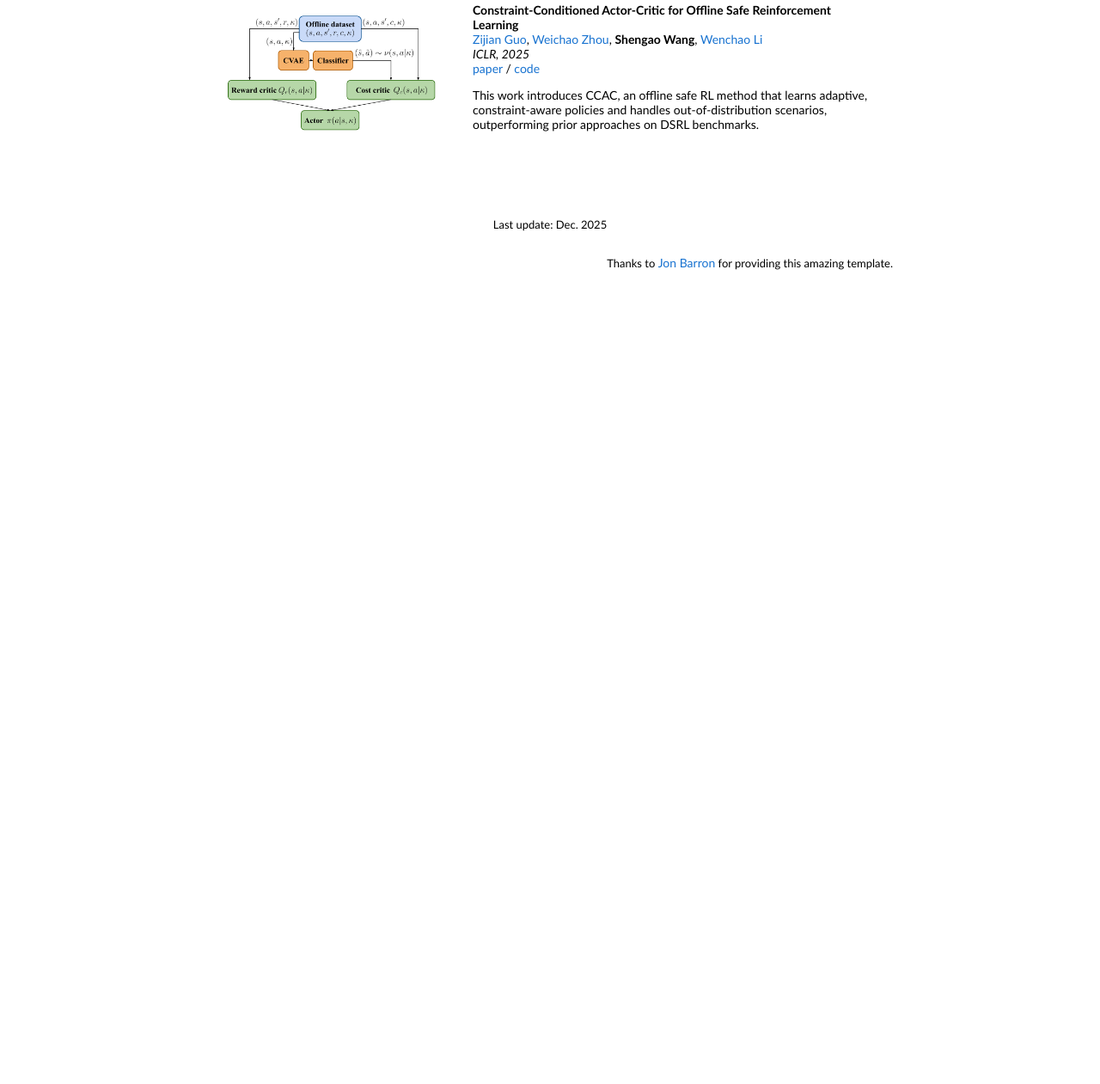
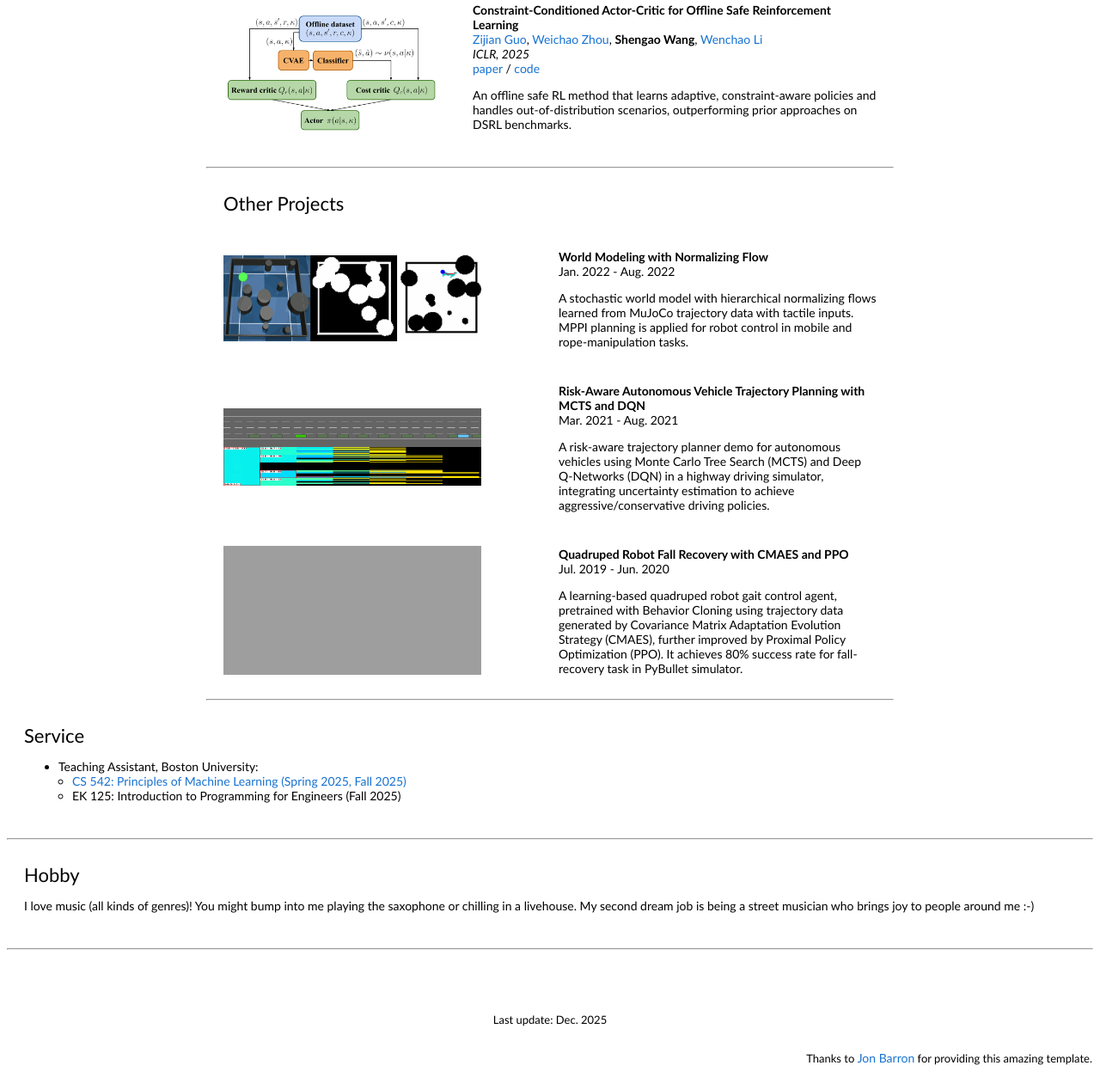
Before and after one commit to ShawnKing98/ShawnKing98.github.io, a plain HTML site: page index.html in a window 1280 px wide. Shown: the part 1481-2742 px from the top of the page at 86% size. Before the commit the page ends 1817 px from the top, so only its background shows below. Drawn offline with Linux system fonts and the light colour scheme; grey boxes are pictures that could not be loaded.

Commit message:
other project updated

```diff
--- a/index.html
+++ b/index.html
@@ -35,7 +35,7 @@
                   </p>
                   <p style="text-align:center">
                     <a href="mailto:wsashawn@bu.edu">Email: wsashawn[at]bu[dot]edu</a> <br>
-                    <a href="data/Wang_Sheng_Ao_CV_v5.pdf">Resume</a> &nbsp;/&nbsp;
+                    <a href="data/Wang_Sheng_Ao_CV_v6.pdf">Resume</a> &nbsp;/&nbsp;
                     <a href="https://www.linkedin.com/in/shengao-wang-a259aa173/">Linkedin</a> &nbsp;/&nbsp;
                     <a href="https://scholar.google.com/citations?user=PjqFLp0AAAAJ">Google Scholar</a> &nbsp;/&nbsp;
                     <a href="https://github.com/ShawnKing98">Github</a> &nbsp;/&nbsp;
@@ -98,7 +98,7 @@
                       Aug. 2022 - Apr. 2023
                 </td>
               </tr>
-              <!-- Tencent AI Lab -->
+              <!-- Inceptio Technology -->
               <tr>
                   <td style="padding:20px;width:25%;vertical-align:middle">
                       <img src="images/Inceptio_logo.png"  width="250" height="90" style="border-style: none; margin-left:0px; margin-right:50px;">
@@ -242,12 +242,103 @@
                   <a href="https://openreview.net/pdf?id=nrRkAAAufl">code</a>
                   <p></p>  <!-- magic line -->
                   <p>
-                    This work introduces CCAC, an offline safe RL method that learns adaptive, constraint-aware policies and handles out-of-distribution scenarios, outperforming prior approaches on DSRL benchmarks.
+                    An offline safe RL method that learns adaptive, constraint-aware policies and handles out-of-distribution scenarios, outperforming prior approaches on DSRL benchmarks.
                   </p>
                 </td>
               </tr>
+            </tbody></table>
+            <hr>
+            <!-- Other projects -->
+            <table style="width:100%;border:0px;border-spacing:0px;border-collapse:separate;margin-right:auto;margin-left:auto;"><tbody>
+              <tr>
+                <td style="padding:20px;width:100%;vertical-align:middle">
+                  <h2>Other Projects</h2>
+                </td>
+              </tr>
+            </tbody></table>
 
+            <!-- List of projects -->
+            <table style="width:100%;border:0px;border-spacing:0px;border-collapse:separate;margin-right:auto;margin-left:auto;"><tbody>
+              <!-- Normalizing flow -->
+              <tr>
+                <td style="padding:0px;width:25%;vertical-align:middle">
+                    <img src="images/normalizing_flow.gif"  width="300" height="100" style="border-style: none; margin-left:20px; margin-right:20px;">
+                </td>
+                <td style="padding:20px;width:75%;vertical-align:middle">
+                    <span class="papertitle">World Modeling with Normalizing Flow</span>
+                    <br>
+                      Jan. 2022 - Aug. 2022
+                    <br>
+                    <p></p>
+                    A stochastic world model with hierarchical normalizing flows learned from MuJoCo trajectory data with tactile inputs. MPPI planning is applied for robot control in mobile and rope-manipulation tasks.
+                </td>
+              </tr>
+              <!-- MCTS -->
+              <tr>
+                <td style="padding:20px;width:25%;vertical-align:middle">
+                    <img src="images/mcts.gif"  width="300" height="90" style="border-style: none; margin-left:0px; margin-right:50px;">
+                </td>
+                <td style="padding:20px;width:75%;vertical-align:middle">
+                    <span class="papertitle">Risk-Aware Autonomous Vehicle Trajectory Planning with MCTS and DQN</span>
+                    <br>
+                      Mar. 2021 - Aug. 2021
+                    <br>
+                    <p></p>
+                    A risk-aware trajectory planner demo for autonomous vehicles using Monte Carlo Tree Search (MCTS) and Deep Q-Networks (DQN) in a highway driving simulator, integrating uncertainty estimation to achieve aggressive/conservative driving policies.
+                </td>
+              </tr>
+              <!-- Undergrad project -->
+              <tr>
+                <td style="padding:0px;width:25%;vertical-align:middle">
+                    <img src="images/undergrad.gif"  width="300" height="150" style="border-style: none; margin-left:20px; margin-right:20px;">
+                </td>
+                <td style="padding:20px;width:75%;vertical-align:middle">
+                    <span class="papertitle">Quadruped Robot Fall Recovery with CMAES and PPO</span>
+                    <br>
+                      Jul. 2019 - Jun. 2020
+                    <br>
+                    <p></p>
+                    A learning-based quadruped robot gait control agent, pretrained with Behavior Cloning using trajectory data generated by Covariance Matrix Adaptation Evolution Strategy (CMAES), further improved by Proximal Policy Optimization (PPO). It achieves 80% success rate for fall-recovery task in PyBullet simulator.
+                </td>
+              </tr>
             </tbody></table>
+            <hr>
+            </tbody></table>
+
+            <!-- Service -->
+            <table style="width:100%;border:0px;border-spacing:0px;border-collapse:separate;margin-right:auto;margin-left:auto;"><tbody>
+              <tr>
+                <td style="padding:20px;width:100%;vertical-align:middle">
+                  <h2>Service</h2>
+                  <ul>
+                    <li>
+                      Teaching Assistant, Boston University:
+                      <ul class="sub-list">
+                        <li><a href="https://sites.google.com/view/cs542fall2025">CS 542: Principles of Machine Learning (Spring 2025, Fall 2025)</a></li>
+                        <li>EK 125: Introduction to Programming for Engineers (Fall 2025)</li>
+                      </ul>
+                    </li>
+                    <!-- <li>Reviewer: CVPR, TPAMI</li> -->
+                  </ul>
+                </td>
+              </tr>
+            </tbody></table>
+            <hr>
+
+            <!-- Hobbies -->
+            <table style="width:100%;border:0px;border-spacing:0px;border-collapse:separate;margin-right:auto;margin-left:auto;"><tbody>
+              <tr>
+                <td style="padding:20px;width:100%;vertical-align:middle">
+                  <h2>Hobby</h2>
+                  <p>
+                    I love music (all kinds of genres)! You might bump into me playing the saxophone or chilling in a livehouse. My second dream job is being a street musician who brings joy to people around me :-)
+                    <!-- <li> [2025.11] <a href="https://arxiv.org/abs/2512.10932">BabyVLM-V2</a> got oral presentation at <a href="https://necv2025.github.io/">NECV 2025</a>!</li>
+                    <li> [2025.11] Our new paper <a href="https://arxiv.org/abs/2512.10932">BabyVLM-V2</a> is available on arXiv!</li> -->
+                  </p>
+                </td>
+              </tr>
+            </tbody></table>
+            <hr>
 
             <!-- Creates empty space -->
             <div style="height: 50px;"></div>
--- a/stylesheet.css
+++ b/stylesheet.css
@@ -139,3 +139,8 @@ span.highlight {
   padding-top: 48px;     /* 设置高度为宽度的 30% */
   position: relative;   /* 确保 div 的相对定位 */
 }
+
+.sub-list {
+  margin-left: 8px;   /* 控制整体缩进 */
+  padding-left: 8px;  /* 默认通常是 40px，很大 */
+}
```
Also changed, not shown: images/mcts.gif (added), images/normalizing_flow.gif (added), 3 other files.
